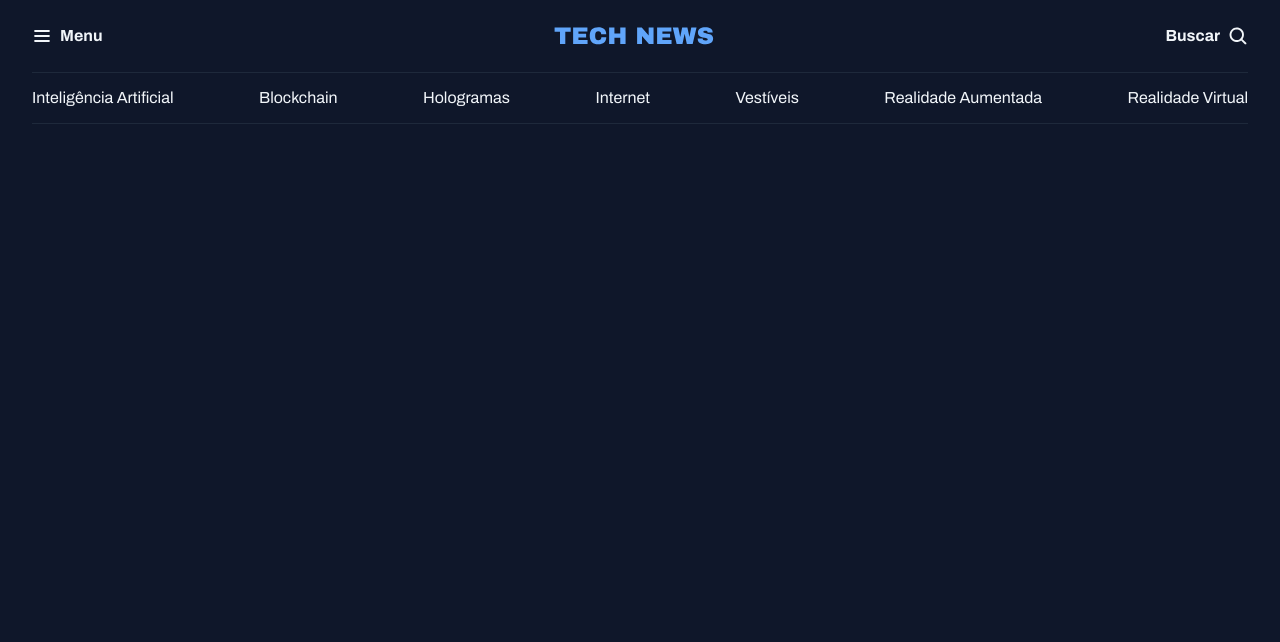
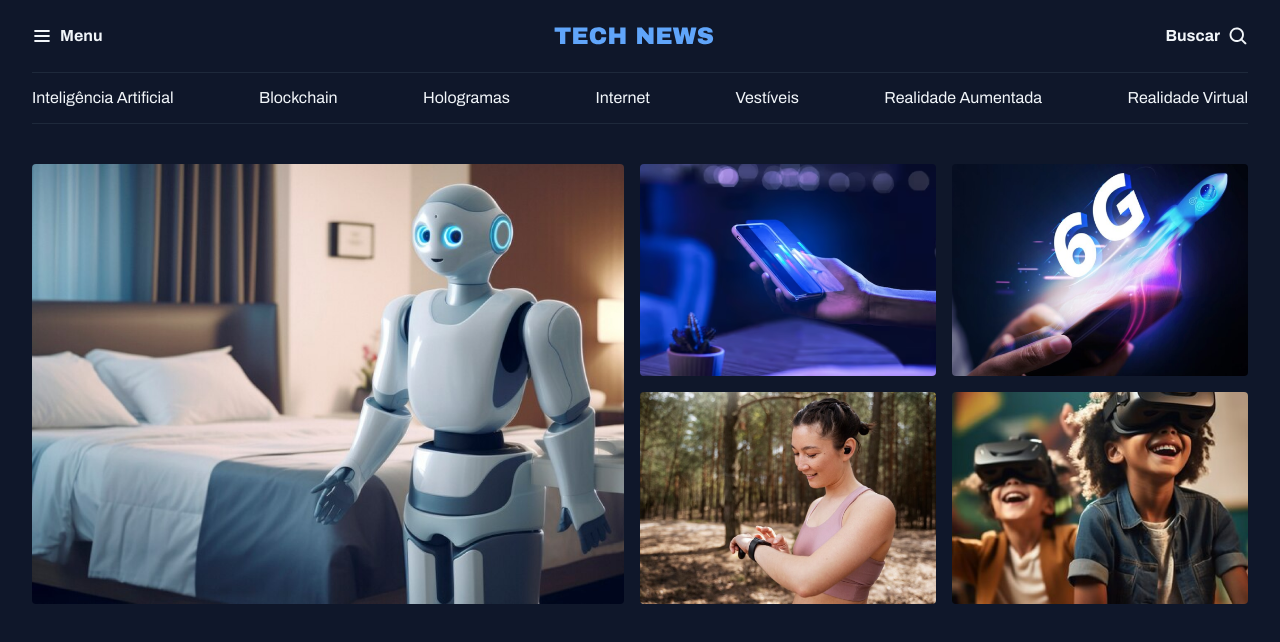
Before and after one commit to rocketseat-education/portal-de-noticias, a plain HTML site: page index.html in a window 1280 px wide. Drawn offline with Linux system fonts and the light colour scheme.

Commit message:
Estruturando a seção de destaques

```diff
--- a/index.html
+++ b/index.html
@@ -39,8 +39,35 @@
             <a href="#">Vestíveis</a>
             <a href="#">Realidade Aumentada</a>
             <a href="#">Realidade Virtual</a>
-          </nav>
+        </nav>
     </header>
+
+    <main class="grid container">
+        <section id="featured" class="grid grid-flow-col gap-16">
+            <div>
+                <img src="assets/images/Image 01.png" alt="">
+            </div>
+
+            <div class="grid grid-cols-2 gap-16">
+                <div>
+                    <img src="assets/images/Image 02.png" alt="">
+                </div>
+
+                <div>
+                    <img src="assets/images/Image 03.png" alt="">
+                </div>
+
+                <div>
+                    <img src="assets/images/Image 04.png" alt="">
+                </div>
+
+                <div>
+                    <img src="assets/images/Image 05.png" alt="">
+                </div>
+            </div>
+        </section>
+    </main>
+
 </body>
 
 </html>
--- a/styles/global.css
+++ b/styles/global.css
@@ -42,17 +42,16 @@ h3 {
     font: inherit;
 }
 
+img {
+    max-width: 100%;
+  }
+
 .container {
     max-width: 1280px;
     padding-inline: 32px;
     margin-inline: auto;
 }
 
-/* utility-first */
-.grid {
-    display: grid;
-}
-
-.grid-flow-col {
-    grid-auto-flow: column;
-}
+main {
+    margin-block: 40px;
+  }
--- a/styles/index.css
+++ b/styles/index.css
@@ -1,2 +1,4 @@
 @import url(global.css);
+@import url(utility.css);
 @import url(header.css);
+@import url(sections.css);
--- /dev/null
+++ b/styles/sections.css
@@ -0,0 +1,7 @@
+#featured {
+    img {
+        height: 100%;
+        object-fit: cover;
+        border-radius: 4px;
+    }
+}
--- /dev/null
+++ b/styles/utility.css
@@ -0,0 +1,16 @@
+/* utility-first */
+.grid {
+    display: grid;
+}
+
+.grid-flow-col {
+    grid-auto-flow: column;
+}
+
+.grid-cols-2 {
+    grid-template-columns: 1fr 1fr;
+}
+
+.gap-16 {
+    gap: 16px;
+}
```
